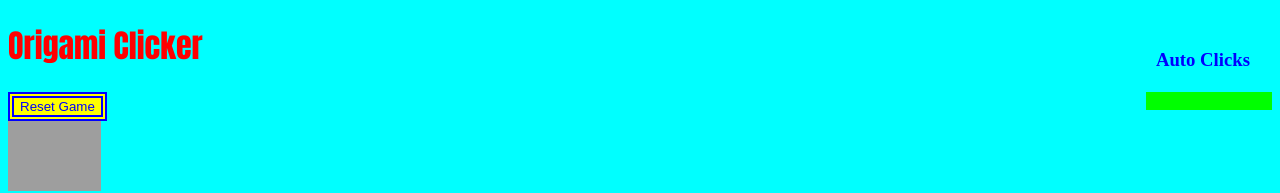
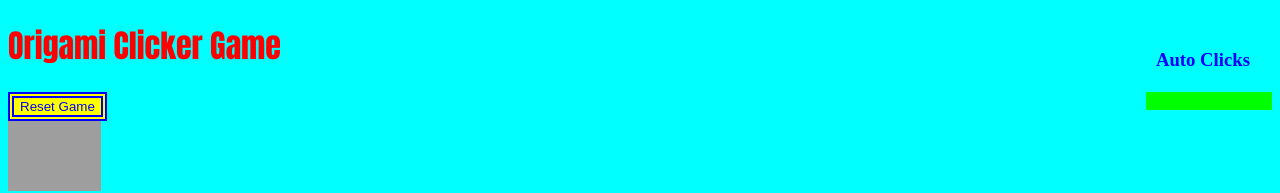
Before and after one commit to Arnbloxlee/Arnbloxlee.github.io, a plain HTML site: page index.html in a window 1280 px wide. Shown: the top 193 px of the page. Drawn offline with nearby package versions, Linux system fonts and the light colour scheme; grey boxes are pictures that could not be loaded.

Commit message:
Update index.html

```diff
--- a/index.html
+++ b/index.html
@@ -87,7 +87,7 @@
     </style>
   </head>
   <body>
-    <h1>Origami Clicker</h1>
+    <h1>Origami Clicker Game</h1>
 
     <!--This div contains the auto click images-->
     <div id="auto-clicks-container">
```
